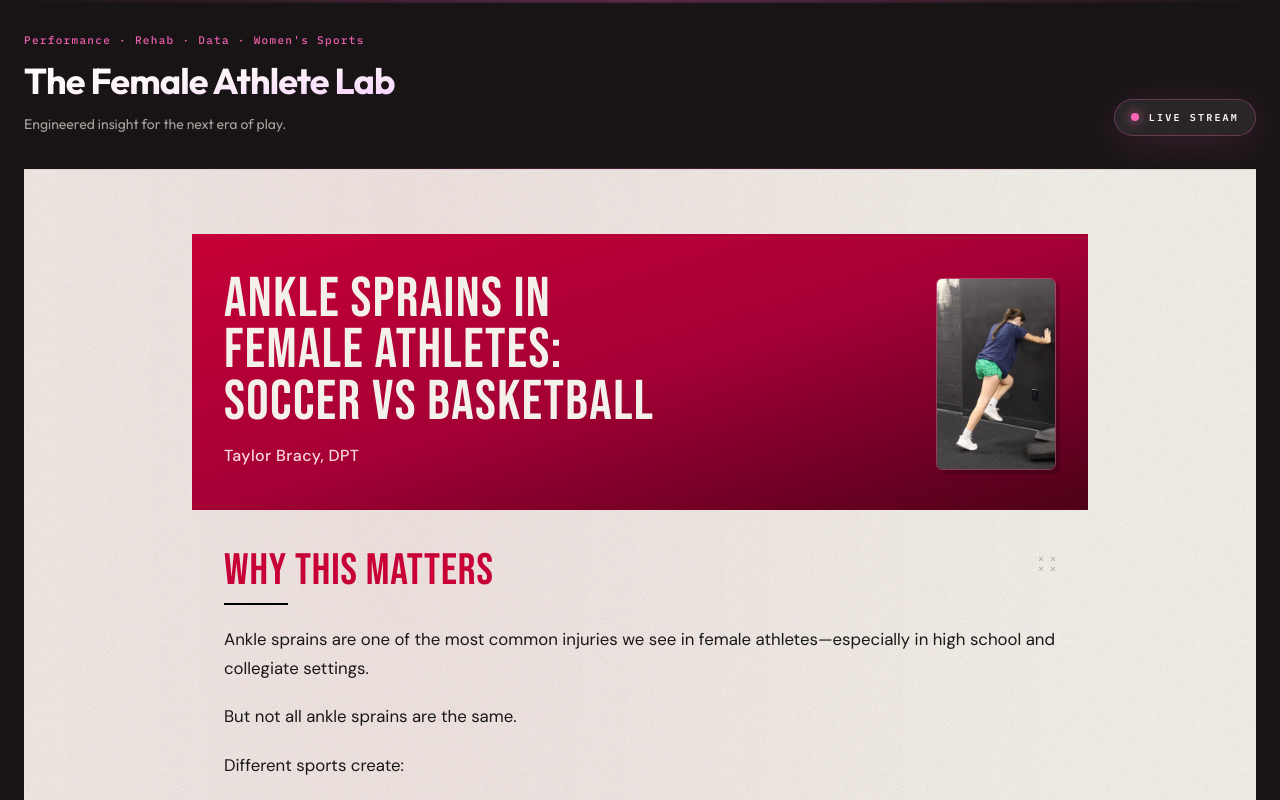
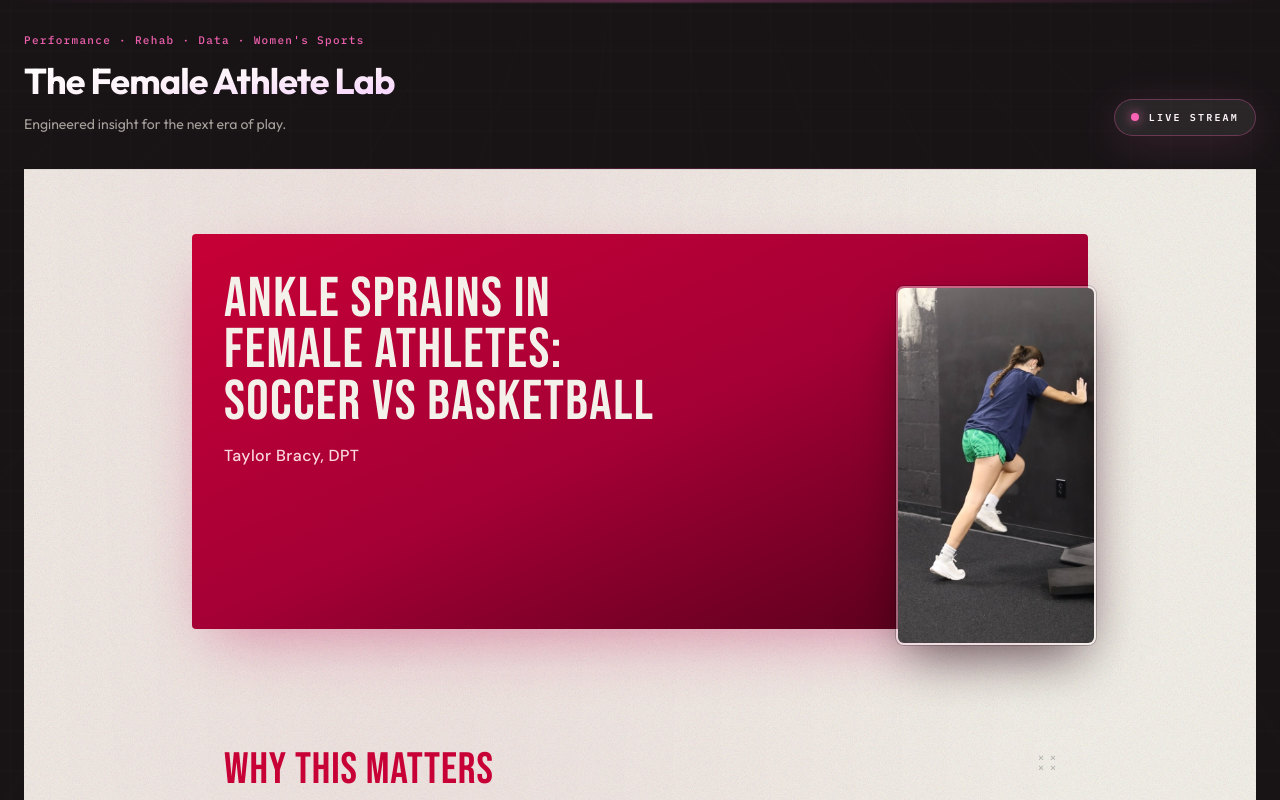
Before and after one commit to TaylorBracy/female-athlete-lab, a React (Vite) app in the folder site/: page / in a window 1280 px wide. Shown: the top 800 px of the page. Built offline with nearby package versions, Linux system fonts and the light colour scheme.

Commit message:
Enlarge hero image and let it break out of title band
Made-with: Cursor

```diff
--- a/site/src/AnkleSprainsBlogPost.tsx
+++ b/site/src/AnkleSprainsBlogPost.tsx
@@ -83,10 +83,10 @@ export default function AnkleSprainsBlogPost() {
 
       <div className="relative mx-auto max-w-3xl px-5 py-12 sm:px-8 lg:max-w-4xl lg:py-16">
         {/* Title strip — editorial sport layout; wording unchanged */}
-        <header className="relative -mx-5 mb-10 overflow-hidden sm:-mx-8">
-          <div className="bg-gradient-to-br from-rose-700 via-rose-800 to-rose-950 px-5 py-8 text-[#f4f1ea] shadow-[0_24px_60px_-20px_rgba(190,24,93,0.45)] sm:px-8 sm:py-10">
-            <div className="flex flex-row items-start justify-between gap-4 sm:gap-8">
-              <div className="min-w-0 flex-1">
+        <header className="relative -mx-5 mb-16 overflow-visible sm:-mx-8 sm:mb-20">
+          <div className="relative overflow-visible rounded-sm bg-gradient-to-br from-rose-700 via-rose-800 to-rose-950 px-5 py-8 text-[#f4f1ea] shadow-[0_24px_60px_-20px_rgba(190,24,93,0.45)] sm:px-8 sm:py-10">
+            <div className="flex flex-row items-start justify-between gap-3 sm:gap-6">
+              <div className="min-w-0 flex-1 pr-1">
                 <p
                   className="font-[family-name:var(--font-bebas)] text-[clamp(1.85rem,6.5vw,3.5rem)] font-normal uppercase leading-[0.92] tracking-wide"
                   style={{ fontFamily: '"Bebas Neue", Impact, sans-serif' }}
@@ -104,11 +104,12 @@ export default function AnkleSprainsBlogPost() {
                   Taylor Bracy, DPT
                 </p>
               </div>
-              <div className="shrink-0 pt-1">
+              {/* Larger photo; breaks past the red panel (overflow visible on ancestors) */}
+              <div className="relative z-20 -mb-11 -mr-1 w-[9rem] shrink-0 sm:-mr-3 sm:w-[11rem] md:-mr-4 md:w-[12.5rem]">
                 <img
                   src="/blog/ankle-sprains/hero.png"
                   alt=""
-                  className="h-auto max-h-40 w-[5.25rem] rounded-md border border-white/25 object-cover object-[center_20%] shadow-[4px_4px_0_0_rgba(0,0,0,0.2)] sm:max-h-48 sm:w-[6.75rem] md:w-[7.5rem]"
+                  className="h-auto w-full translate-x-2 translate-y-1 rounded-lg border-2 border-white/40 object-cover object-[center_22%] shadow-[0_22px_50px_-12px_rgba(0,0,0,0.55)] ring-1 ring-black/20 sm:translate-x-4 sm:translate-y-2 md:translate-x-6 md:translate-y-3"
                   loading="eager"
                 />
               </div>
@@ -117,7 +118,7 @@ export default function AnkleSprainsBlogPost() {
         </header>
 
         <div
-          className="space-y-5 font-[family-name:var(--font-dm)] text-[0.95rem] leading-relaxed text-neutral-900 sm:text-[1.05rem] sm:leading-[1.7]"
+          className="space-y-5 pt-8 font-[family-name:var(--font-dm)] text-[0.95rem] leading-relaxed text-neutral-900 sm:pt-10 sm:text-[1.05rem] sm:leading-[1.7]"
           style={{ fontFamily: '"DM Sans", system-ui, sans-serif' }}
         >
           <H2>Why This Matters</H2>
```
